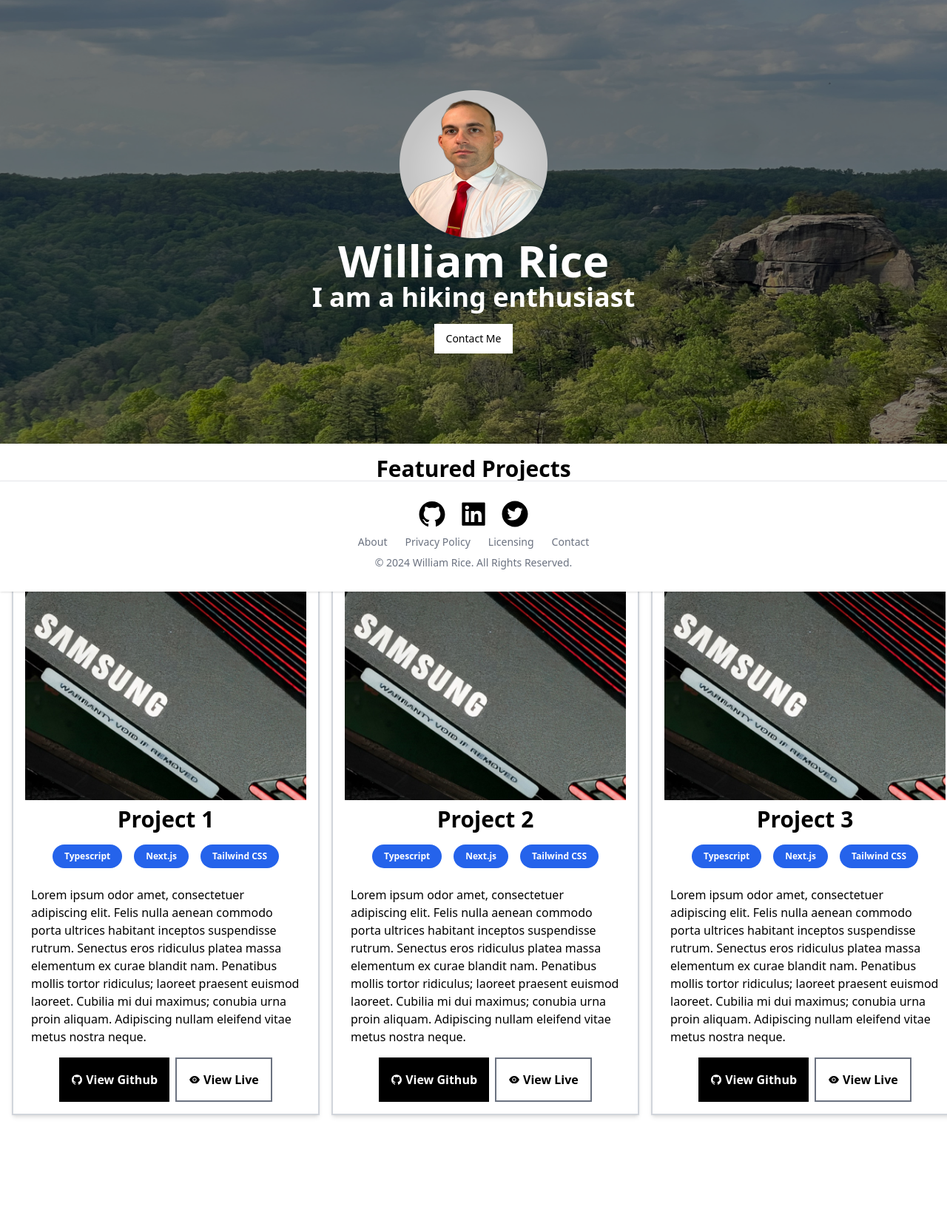
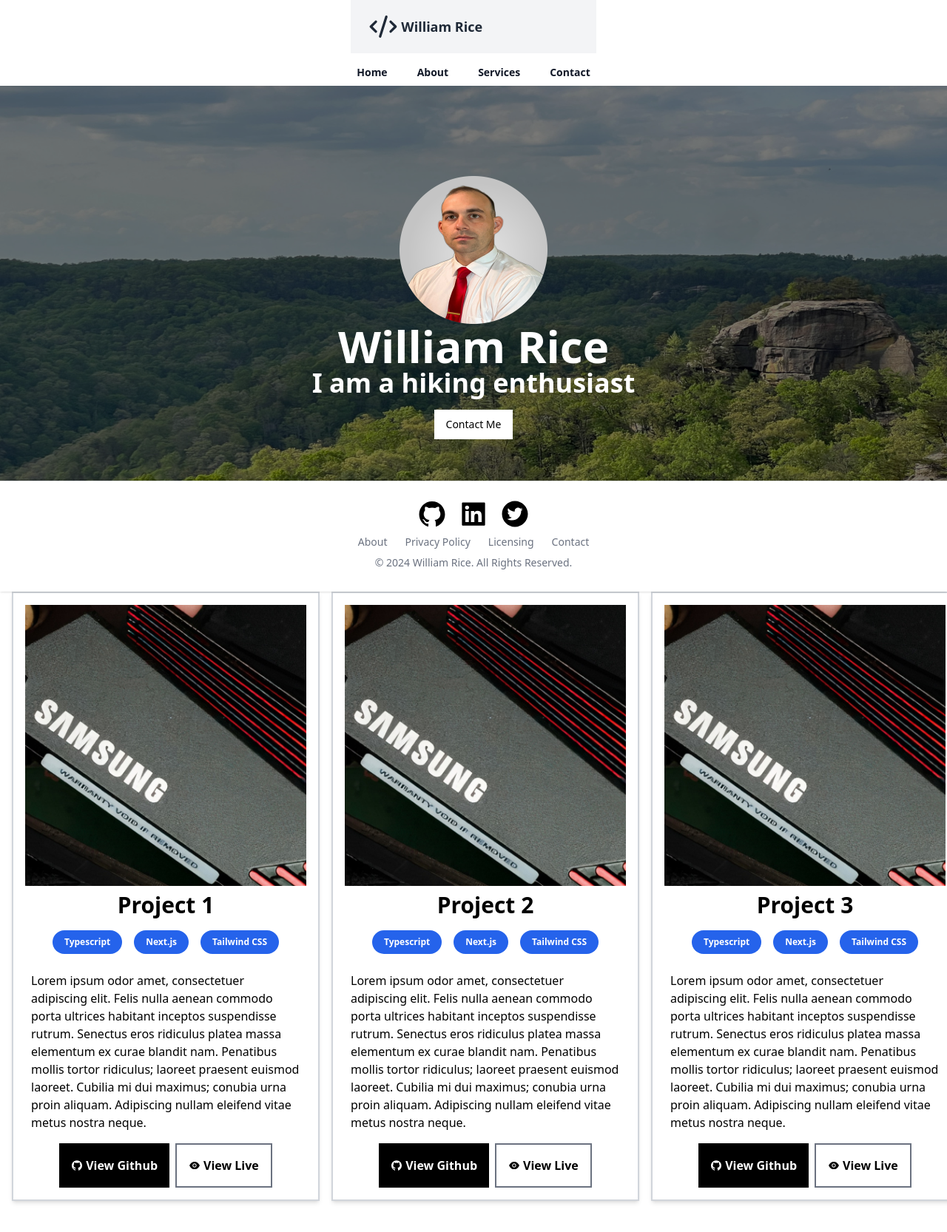
Before and after one commit to williamrice/williamarice-web, a Next.js app: page / in a window 1280 px wide. Shown: the top 1666 px of the page at 74% size. After the commit the page ends 1640 px from the top, so only its background shows below. Built offline with nearby package versions, Linux system fonts and the light colour scheme.

Commit message:
added conditional navbar

```diff
--- a/app/layout.tsx
+++ b/app/layout.tsx
@@ -3,10 +3,10 @@
 import "./globals.css";
 import type { Metadata } from "next";
 import { NextAuthProvider } from "@/components/auth-helpers/NextAuthProvider";
-import { ThemeProvider } from "@/components/theme-provider";
 import { SpeedInsights } from "@vercel/speed-insights/next";
 import { Analytics } from "@vercel/analytics/react";
 import { Toaster } from "@/components/ui/toaster";
+import ConditionalNavBar from "@/components/ConditionalNavBar";
 
 export const metadata: Metadata = {
   title: "William Rice",
@@ -22,16 +22,14 @@
     <html lang="en">
       <body className="h-screen w-full">
         <SpeedInsights />
-        <ThemeProvider>
         <NextAuthProvider>
           <div className="flex flex-col min-h-screen items-center justify-center">
+            <ConditionalNavBar />
             <main className="mb-auto h-full w-full">{children}</main>
             <Toaster />
-              <div className="h-[150px] w-full clear-both"></div>
             <Footer />
           </div>
         </NextAuthProvider>
-        </ThemeProvider>
         <Analytics />
       </body>
     </html>
--- /dev/null
+++ b/components/ConditionalNavBar.tsx
@@ -0,0 +1,15 @@
+"use client";
+
+import { usePathname } from "next/navigation";
+import Navbar from "@/components/NavBar";
+
+export default function ConditionalNavBar() {
+  const pathname = usePathname();
+  const isAdminRoute = pathname?.startsWith("/admin");
+
+  if (isAdminRoute) {
+    return null;
+  }
+
+  return <Navbar />;
+}
```
Lines whose indentation alone changed are shown as unchanged.
